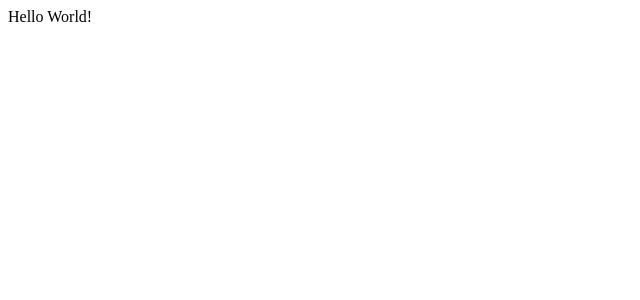
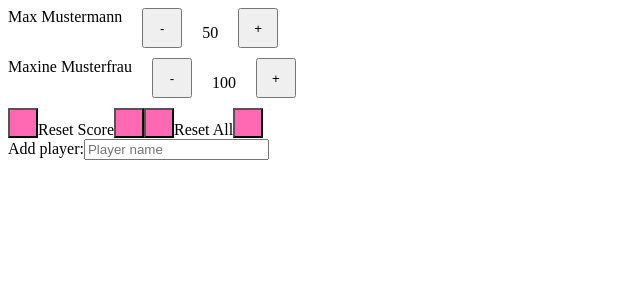
Before and after one commit to czintel/scorekeeper, a React (Create React App) app: page / in a window 1280 px wide. Shown: the top 300 px of the page, without its empty margins (0-640 px from the left). Built offline with nearby package versions, Linux system fonts and the light colour scheme.

Commit message:
finalized app

```diff
--- a/src/App.js
+++ b/src/App.js
@@ -1,5 +1,64 @@
+import Player from './stories/Player'
+import Button from './stories/Button'
+import PlayerForm from './stories/PlayerForm'
+import { useState } from 'react'
+
 function App() {
-  return <div className="App">Hello World!</div>;
+  const [players, setPlayers] = useState([
+    { name: 'Max Mustermann', score: 50 },
+    { name: 'Maxine Musterfrau', score: 100 },
+  ])
+
+  return (
+    <section className="App">
+      {players.map((player, index) => (
+        <Player
+          onMinus={() => handleMinus(index)}
+          onPlus={() => handlePlus(index)}
+          key={player.name}
+          name={player.name}
+          score={player.score}
+        />
+      ))}
+      <Button onClick={resetScores} />
+      Reset Score
+      <Button />
+      <Button onClick={resetAll} />
+      Reset All
+      <Button />
+      <PlayerForm onClick={createNewPlayer} />
+    </section>
+  )
+
+  function resetScores() {
+    setPlayers(players.map(player => ({ ...player, score: 0 })))
+  }
+
+  function resetAll() {
+    setPlayers([])
+  }
+
+  function handleMinus(index) {
+    const playerUpdate = players[index]
+    setPlayers([
+      ...players.slice(0, index),
+      { ...playerUpdate, score: playerUpdate.score - 1 },
+      ...players.slice(index + 1),
+    ])
+  }
+
+  function handlePlus(index) {
+    const playerUpdate = players[index]
+    setPlayers([
+      ...players.slice(0, index),
+      { ...playerUpdate, score: playerUpdate.score + 1 },
+      ...players.slice(index + 1),
+    ])
+  }
+
+  function createNewPlayer(name) {
+    setPlayers([...players, { name, score: 0 }])
+  }
 }
 
-export default App;
+export default App
--- a/src/stories/Player.js
+++ b/src/stories/Player.js
@@ -1,30 +1,24 @@
 import React from 'react'
 import './Player.css'
 import PropTypes from 'prop-types'
-const { useState } = React
 
 Player.propTypes = {
-  onClick: PropTypes.func,
+  name: PropTypes.string,
+  score: PropTypes.number,
+  onPlus: PropTypes.func,
+  onMinus: PropTypes.func,
 }
 
-export default function Player({ name }) {
-  const [currScore, setCurrScore] = useState('0')
-
+export default function Player({ name, onMinus, onPlus, score }) {
   return (
     <section className="Player">
-      <div className="Player__Name">Max Mustermann{name}</div>
-      <button
-        className="Player__Score__Button"
-        onClick={() => setCurrScore(currScore - 1)}
-      >
+      <div className="Player__Name">{name}</div>
+      <button className="Player__Score__Button" onClick={onMinus}>
         -
       </button>
 
-      <p className="Player_Score">{currScore}</p>
-      <button
-        className="Player__Score__Button"
-        onClick={() => setCurrScore(currScore + 1)}
-      >
+      <p className="Player_Score">{score}</p>
+      <button className="Player__Score__Button" onClick={onPlus}>
         +
       </button>
     </section>
--- a/src/stories/button.css
+++ b/src/stories/button.css
@@ -1,6 +1,7 @@
 .Button {
   background-color: hotpink;
   width: 30px;
+  height: 30px;
 }
 
 .active {
```
Also changed, not shown: 1 other file (tests, documents, lock files or other folders).
